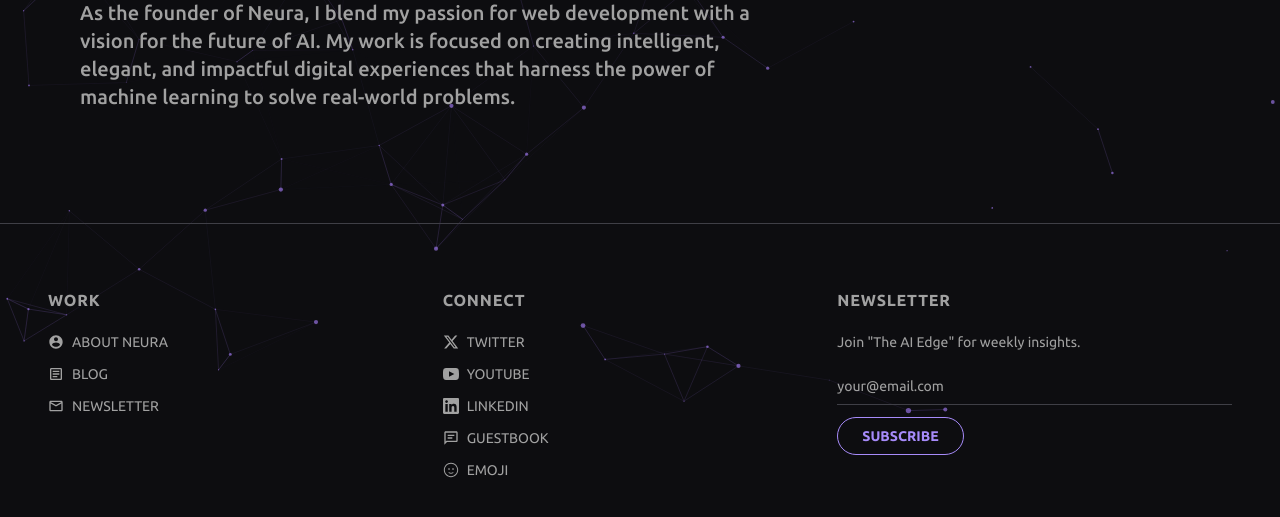
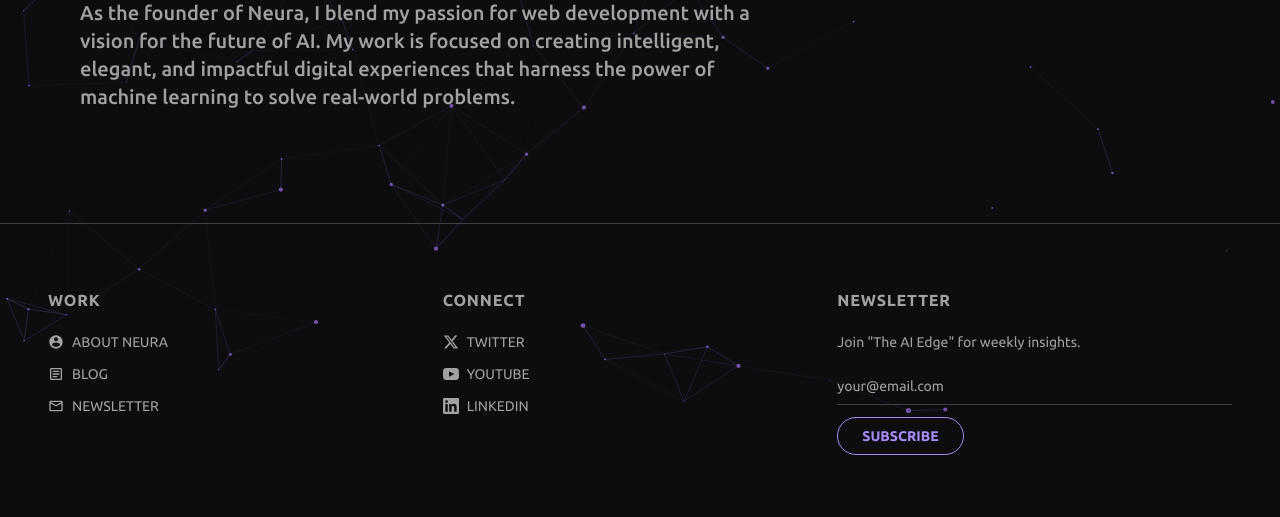
Before and after one commit to NazirAhmad123/neura, a plain HTML site: page index.html in a window 1280 px wide. Shown: the part 385-902 px from the top of the page. Drawn offline with nearby package versions, Linux system fonts and the light colour scheme.

Commit message:
Update index.html

```diff
--- a/index.html
+++ b/index.html
@@ -228,9 +228,9 @@
   <!-- Header -->
   <header id="main-header" class="sticky top-0 z-40 p-4 transition-all duration-300">
     <nav class="container mx-auto flex flex-col sm:flex-row justify-between items-center px-4 md:px-8 space-y-4 sm:space-y-0" role="navigation" aria-label="Main Navigation">
-      <a href="#" class="text-2xl font-bold text-[var(--text-color)] transition-colors hover:text-[var(--primary-color)]">🧠 NAZIR</a>
+      <a href="index.html" class="text-2xl font-bold text-[var(--text-color)] transition-colors hover:text-[var(--primary-color)]">🧠 NAZIR</a>
       <ul class="flex items-center space-x-6 sm:space-x-8 text-sm font-medium" role="list">
-        <li role="listitem"><a href="#" class="text-[var(--gray-text)] hover:text-[var(--text-color)] transition-colors duration-200">Home</a></li>
+        <li role="listitem"><a href="index.html" class="text-[var(--gray-text)] hover:text-[var(--text-color)] transition-colors duration-200">Home</a></li>
         <li role="listitem"><a href="about.html" class="text-[var(--gray-text)] hover:text-[var(--text-color)] transition-colors duration-200">About</a></li>
         <li role="listitem"><a href="blog.html" class="text-[var(--gray-text)] hover:text-[var(--text-color)] transition-colors duration-200">Blog</a></li>
         <li role="listitem"><a href="newsletter.html" class="text-[var(--gray-text)] hover:text-[var(--text-color)] transition-colors duration-200">Newsletter</a></li>
@@ -272,7 +272,7 @@
       <div class="fade-in-on-scroll" style="--delay: 0.1s;">
         <h4 class="uppercase text-base font-bold tracking-wider mb-3 pb-2 text-[var(--gray-text)]">WORK</h4>
         <ul class="space-y-3 sm:space-y-3">
-          <li><a href="#about" class="uppercase text-sm link-group text-[var(--gray-text)] hover:text-[var(--text-color)] focus:text-[var(--text-color)]"><svg class="w-4 h-4 mr-2 link-icon" viewBox="0 0 24 24" fill="currentColor" xmlns="http://www.w3.org/2000/svg" aria-hidden="true">
+          <li><a href="about.html" class="uppercase text-sm link-group text-[var(--gray-text)] hover:text-[var(--text-color)] focus:text-[var(--text-color)]"><svg class="w-4 h-4 mr-2 link-icon" viewBox="0 0 24 24" fill="currentColor" xmlns="http://www.w3.org/2000/svg" aria-hidden="true">
                 <path d="M12 2C6.48 2 2 6.48 2 12s4.48 10 10 10 10-4.48 10-10S17.52 2 12 2zm0 3c1.66 0 3 1.34 3 3s-1.34 3-3 3-3-1.34-3-3 1.34-3 3-3zm0 14.2c-2.5 0-4.71-1.28-6-3.22.03-1.99 4-3.08 6-3.08 1.99 0 5.97 1.09 6 3.08-1.29 1.94-3.5 3.22-6 3.22z"></path>
               </svg>About Neura</a></li>
           <li><a href="about.html" class="uppercase text-sm link-group text-[var(--gray-text)] hover:text-[var(--text-color)] focus:text-[var(--text-color)]"><svg class="w-4 h-4 mr-2 link-icon" viewBox="0 0 24 24" fill="currentColor" xmlns="http://www.w3.org/2000/svg" aria-hidden="true">
@@ -297,15 +297,6 @@
           <li><a href="#" class="uppercase text-sm link-group text-[var(--gray-text)] hover:text-[var(--text-color)] focus:text-[var(--text-color)]"><svg class="w-4 h-4 mr-2 link-icon" viewBox="0 0 24 24" fill="currentColor" xmlns="http://www.w3.org/2000/svg" aria-hidden="true">
                 <path d="M20.447 20.452h-3.554v-5.569c0-1.328-.027-3.037-1.852-3.037-1.853 0-2.136 1.445-2.136 2.939v5.667H9.351V9h3.414v1.561h.046c.477-.9 1.637-1.85 3.37-1.85 3.601 0 4.267 2.37 4.267 5.455v6.286zM5.337 7.433c-1.144 0-2.063-.926-2.063-2.065 0-1.138.92-2.063 2.063-2.063 1.14 0 2.064.925 2.064 2.063 0 1.139-.925 2.065-2.064 2.065zm1.782 13.019H3.555V9h3.564v11.452zM22.225 0H1.771C.792 0 0 .774 0 1.729v20.542C0 23.227.792 24 1.771 24h20.454C23.2 24 24 23.227 24 22.271V1.729C24 .774 23.2 0 22.225 0z"></path>
               </svg>LinkedIn</a></li>
-          <li><a href="#" class="uppercase text-sm link-group text-[var(--gray-text)] hover:text-[var(--text-color)] focus:text-[var(--text-color)]"><svg class="w-4 h-4 mr-2 link-icon" viewBox="0 0 24 24" fill="currentColor" xmlns="http://www.w3.org/2000/svg" aria-hidden="true">
-                <path d="M20 2H4c-1.103 0-2 .897-2 2v18l4-4h14c1.103 0 2-.897 2-2V4c0-1.103-.897-2-2-2zm0 14H5.17l-.59.59L4 17.17V4h16v12z"></path>
-                <path d="M7 7h10v2H7zm0 4h7v2H7z"></path>
-              </svg>Guestbook</a></li>
-          <li><a href="#" class="uppercase text-sm link-group text-[var(--gray-text)] hover:text-[var(--text-color)] focus:text-[var(--text-color)]"><svg class="w-4 h-4 mr-2 link-icon" viewBox="0 0 24 24" fill="currentColor" xmlns="http://www.w3.org/2000/svg" aria-hidden="true">
-                <path d="M12 2.75C6.89137 2.75 2.75 6.89137 2.75 12C2.75 17.1086 6.89137 21.25 12 21.25C17.1086 21.25 21.25 17.1086 21.25 12C21.25 6.89137 17.1086 2.75 12 2.75ZM1.25 12C1.25 6.06294 6.06294 1.25 12 1.25C17.9371 1.25 22.75 6.06294 22.75 12C22.75 17.9371 17.9371 22.75 12 22.75C6.06294 22.75 1.25 17.9371 1.25 12ZM8.39747 15.5534C8.64413 15.2206 9.11385 15.1508 9.44661 15.3975C10.175 15.9373 11.0541 16.25 12 16.25C12.9459 16.25 13.825 15.9373 14.5534 15.3975C14.8862 15.1508 15.3559 15.2206 15.6025 15.5534C15.8492 15.8862 15.7794 16.3559 15.4466 16.6025C14.4742 17.3233 13.285 17.75 12 17.75C10.715 17.75 9.5258 17.3233 8.55339 16.6025C8.22062 16.3559 8.15082 15.8862 8.39747 15.5534Z"></path>
-                <path d="M16 10.5C16 11.3284 15.5523 12 15 12C14.4477 12 14 11.3284 14 10.5C14 9.67157 14.4477 9 15 9C15.5523 9 16 9.67157 16 10.5Z"></path>
-                <path d="M10 10.5C10 11.3284 9.55229 12 9 12C8.44772 12 8 11.3284 8 10.5C8 9.67157 8.44772 9 9 9C9.55229 9 10 9.67157 10 10.5Z"></path>
-              </svg>Emoji</a></li>
         </ul>
       </div>
       <!-- Weekly Learnings Column -->
```
